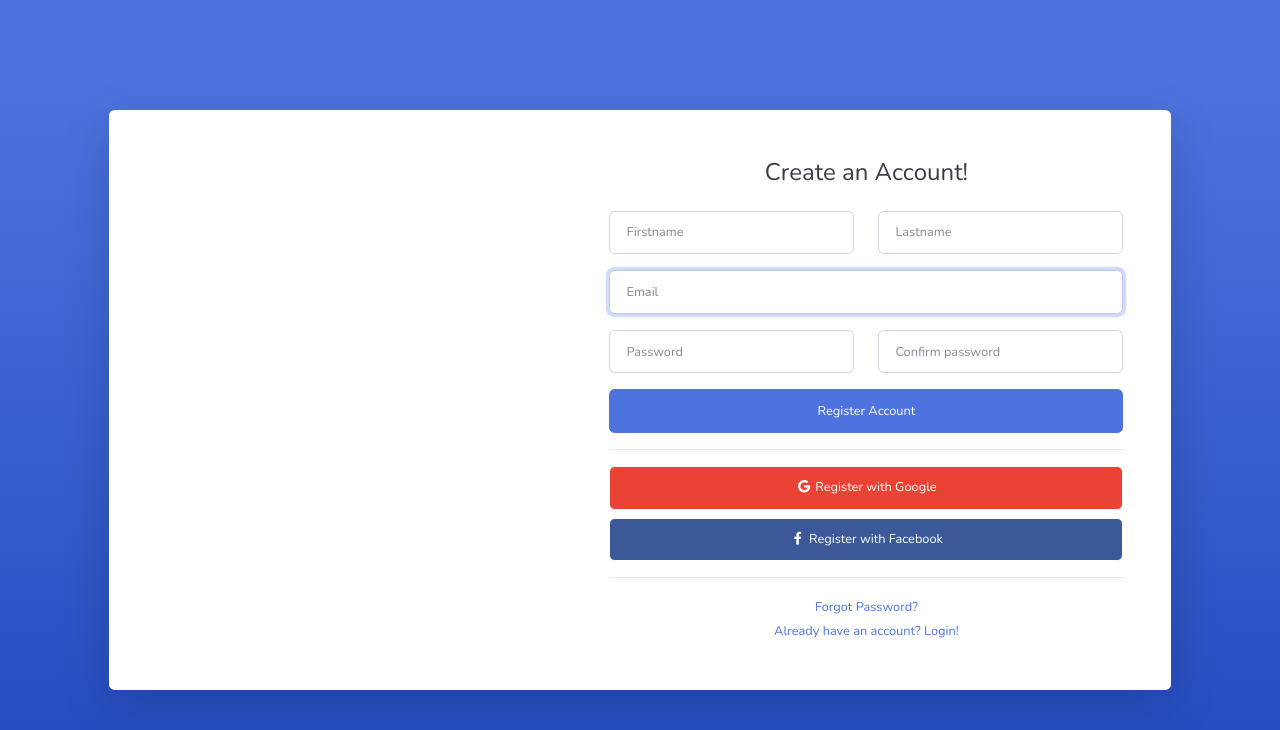
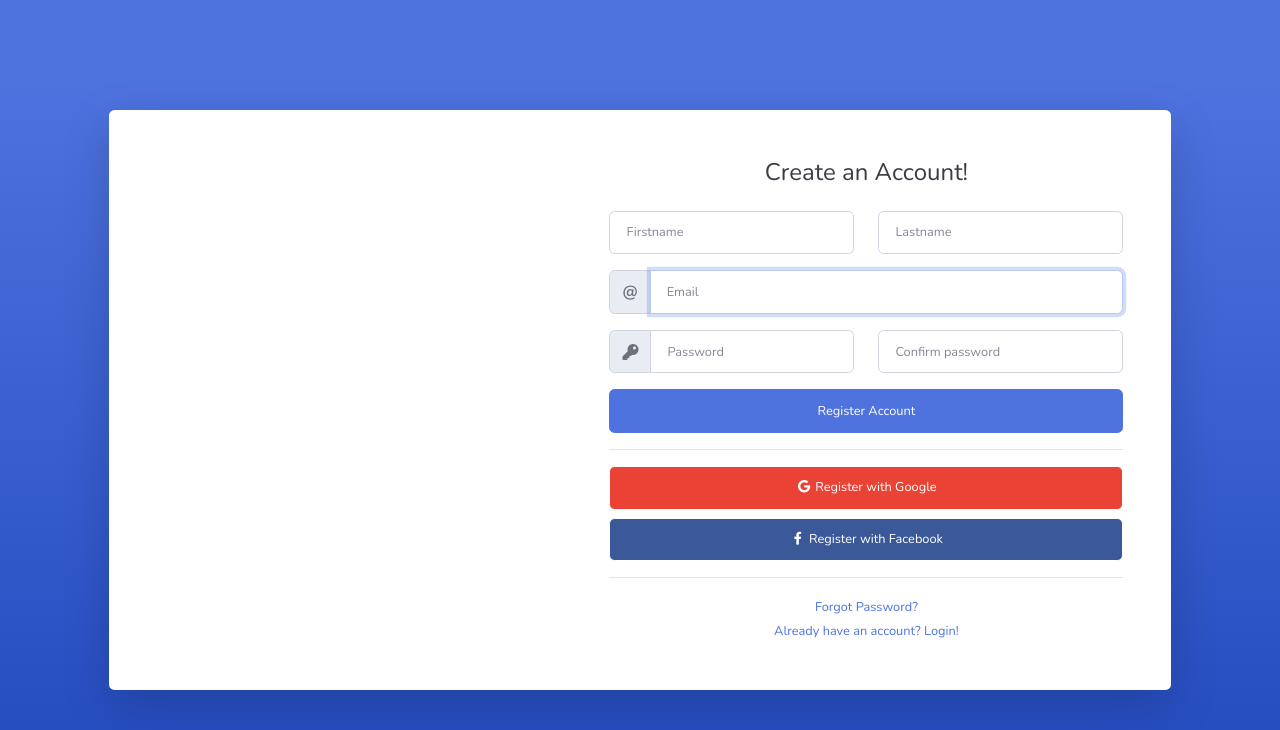
Before and after one commit to klevamane/paytime, a Django app: page /signup in a window 1280 px wide. Shown: the top 730 px of the page. Run offline with Django 3.2, Linux system fonts and the light colour scheme; some libraries are stand-ins or nearby versions.

```diff
--- a/templates/authentication/signup.html
+++ b/templates/authentication/signup.html
@@ -43,10 +43,20 @@
 
                                 <div class="form-group">
                                     {% if form.errors|lookup:form.email %}
+                                           <div class="input-group">
+                                           <div class="input-group-prepend">
+                                            <span class="input-group-text" id="basic-addon1">@</span>
+                                            </div>
                                         {{ form.email|addcss:"form-control form-control-user is-invalid" }}
+                                            </div>
                                     <small class="form-text text-danger">{{ form.email.errors }}</small>
                                         {% else %}
+                                        <div class="input-group">
+                                           <div class="input-group-prepend">
+                                               <span class="input-group-text" id="basic-addon1"><strong>@</strong></span>
+                                            </div>
                                         {{ form.email|addcss:"form-control form-control-user" }}
+                                        </div>
                                     {%  endif %}
                                 {% if not forms.errors %}
                                 <small id="invalid-feedback" style="display: none" class="form-text text-danger"></small>
@@ -58,8 +68,14 @@
                                         {{ form.password1|addcss:"form-control form-control-user is-invalid" }}
                                     <small class="form-text text-danger">{{ form.password1.errors }}</small>
                                         {% else %}
+                                           <div class="input-group">
+                                           <div class="input-group-prepend">
+                                            <span class="input-group-text" id="basic-addon1"><i class="fa fa-key" aria-hidden="true"></i></span>
+                                        </div>
                                         {{ form.password1|addcss:"form-control form-control-user" }}
+                                           </div>
                                     {%  endif %}
+
                                     </div>
                                     <div class="col-sm-6">
                                         {% if form.errors|lookup:form.password2 %}
@@ -69,7 +85,9 @@
                                         {{ form.password2|addcss:"form-control form-control-user" }}
                                     {%  endif %}
                                     </div>
+
                                 </div>
+
                                 <button class="btn btn-primary btn-user btn-block" type="submit">
                                     Register Account
                                 </button>
```
Also changed, not shown: paytime/static/js/custom.js (+3 -4 lines).
